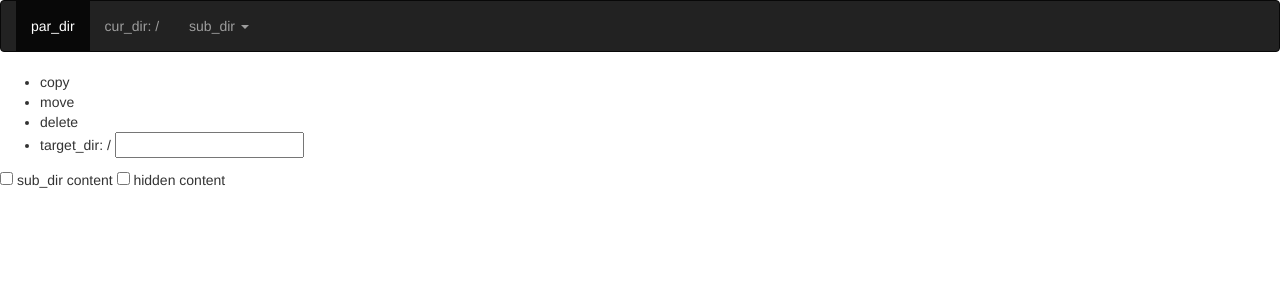
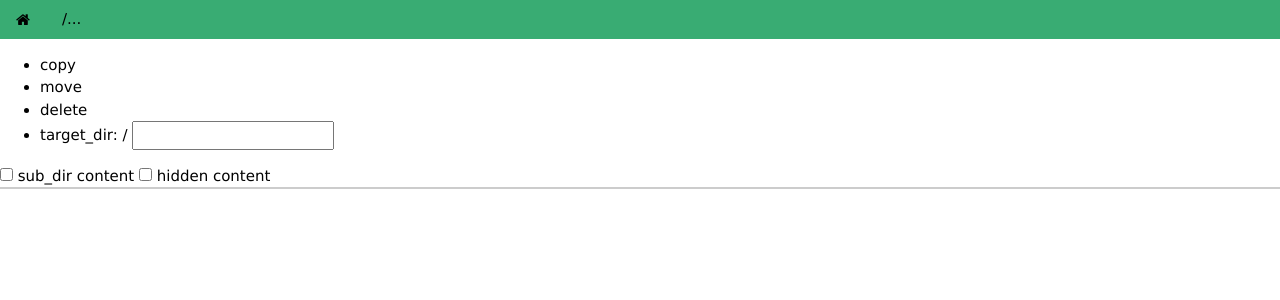
Before and after one commit to libression/libression, a FastAPI app: page / in a window 1280 px wide. Shown: the top 300 px of the page. Run offline with FastAPI, Linux system fonts and the light colour scheme; data that the repository does not hold is empty; some libraries are stand-ins or nearby versions.

Commit message:
use w3css and tidy up

```diff
--- a/libression/impression.py
+++ b/libression/impression.py
@@ -5,7 +5,7 @@ import pyheif
 import logging
 import botocore
 
-from PIL import Image
+from PIL import Image, ImageOps
 
 from libression import config, s3
 
@@ -60,6 +60,8 @@ def _generate_cache(
         image = Image.frombytes(mode=i.mode, size=i.size, data=i.data)
     else:
         image = Image.open(original_contents)
+        if file_format in [FileFormat.jpeg, FileFormat.jpg]:
+            image = ImageOps.exif_transpose(image)
 
     if image is None:
         return None
--- a/main.py
+++ b/main.py
@@ -1,13 +1,10 @@
 import logging
 
-from fastapi import FastAPI, Request, Response
+from fastapi import FastAPI, Request, Response, responses
 from fastapi.templating import Jinja2Templates
 from fastapi.staticfiles import StaticFiles
-from fastapi import responses
-from libression import organiser
+from libression import entities, organiser
 import uvicorn
-from libression import entities
-from libression.organiser import update_caches
 
 
 logging.basicConfig(
@@ -33,7 +30,7 @@ def refresh_page_params(
 ) -> entities.PageParamsResponse:
 
     page_metadata = organiser.fetch_page_params(request)
-    update_caches(page_metadata.file_keys)
+    organiser.update_caches(page_metadata.file_keys)
     return page_metadata
 
 
--- a/static/main.js
+++ b/static/main.js
@@ -4,34 +4,78 @@ import { refreshGallery } from './gallery.js'
 
 
 function _refreshInnerDirs(inner_dirs){
-    var new_inner_dirs = document.createElement("ul")
-    new_inner_dirs.className = "dropdown-menu"
+
+    var hover_div = document.createElement("div")
+    hover_div.className = "w3-dropdown-hover"
+
+    var hover_button = document.createElement("button")
+    hover_button.className = "w3-button"
+    hover_button.innerText = "/..."
+
+    hover_div.appendChild(hover_button)
+
+    var dropdown_content = document.createElement("div")
+    dropdown_content.className = "w3-dropdown-content w3-bar-block w3-card-4"
     inner_dirs?.forEach(function (inner_dir) {
-        var inner_dir_li = document.createElement("li")
-        var inner_dir_a = document.createElement("a")
-        inner_dir_a.text = "/".concat(inner_dir)
-        inner_dir_a.addEventListener('click', function(){
-            refreshPage(inner_dir)
-        })
-        inner_dir_li.appendChild(inner_dir_a)
-        new_inner_dirs.appendChild(inner_dir_li)
+        var folder_name = inner_dir.split("/").at(-1)
+        var inner_dir_a = _newPathButton(inner_dir, folder_name)
+        dropdown_content.appendChild(inner_dir_a)
     })
 
-    var inner_dir_dom = document.getElementsByClassName("dropdown-menu")
-    if (inner_dir_dom){
-        inner_dir_dom[0].replaceWith(new_inner_dirs)
-    }
+    hover_div.append(dropdown_content)
+
+    return hover_div
 }
 
-function _refreshOuterDir(par_dir){
-    var dom = document.querySelector("#par_dir")
-    var new_dom = dom.cloneNode(true)
-    new_dom.text = "par_dir"
-    new_dom.addEventListener('click', function(){
-        refreshPage(par_dir)
+
+function _newPathButton(target_path, show_text){
+    var dom = document.createElement("a")
+    dom.className = "w3-bar-item w3-button"
+    dom.innerText = show_text
+    dom.addEventListener('click', function(){
+        refreshPage(target_path)
     })
+    return dom
+}
+
+
+function updateNavBar(cur_dir, inner_dirs){
+    var dom = document.getElementById("navigation_bar")
+    var new_dom = document.createElement("div")
+    new_dom.class = "w3-bar"
+    new_dom.style = "background-color:#39ac73"
+    new_dom.id = "navigation_bar"
+
+    new_dom.append(_createHome())
+
+    var cur_dir_tokens = cur_dir.split("/")
+
+    if (cur_dir_tokens.at(0) != ""){
+        for (var i = 0; i < cur_dir_tokens.length; i++) {
+            var target_path = cur_dir_tokens.slice(0, i+1).join("/")
+            var show_text = "/".concat(cur_dir_tokens[i])
+            var partial_path = _newPathButton(target_path, show_text)
+            new_dom.appendChild(partial_path)
+        }
+    }
+
+    var inner_dir_a = _refreshInnerDirs(inner_dirs)
+    inner_dir_a.id = "cur_dir"
+    inner_dir_a.value = cur_dir
+
+    new_dom.append(inner_dir_a)
+
     dom.replaceWith(new_dom)  // clears old listeners
 }
+
+
+function _createHome(){
+    var home = document.createElement("i")
+    home.className = "w3-bar-item w3-button fa fa-home"
+    home.addEventListener('click', goHome)
+    return home
+}
+
 
 function _refreshCheckboxes(query_str, cur_dir){
     var dom = document.querySelector(query_str)
@@ -42,14 +86,14 @@ function _refreshCheckboxes(query_str, cur_dir){
     dom.replaceWith(new_dom)  // clears old listeners
 }
 
-function _updateDOM(response_dict){
+function _updateDOM(response_dict, cur_dir){
     // Update DOM
+    updateNavBar(cur_dir, response_dict["inner_dirs"])
     refreshGallery(response_dict["file_keys"])
-    _refreshInnerDirs(response_dict["inner_dirs"])
-    _refreshOuterDir(response_dict["par_dir"])
 }
 
-async function refreshPage(cur_dir=""){
+
+async function refreshPage(cur_dir){
     var show_subdirs = document.querySelector("#show_subdirs").checked
     var show_hidden_content = document.querySelector("#show_hidden_content").checked
 
@@ -60,8 +104,6 @@ async function refreshPage(cur_dir=""){
         "show_hidden_content": show_hidden_content
     }
 
-    var cur_dir_dom = document.querySelector("#cur_dir")
-    cur_dir_dom.text = "cur_dir: /".concat(cur_dir)
     _refreshCheckboxes("#show_subdirs", cur_dir)
     _refreshCheckboxes("#show_hidden_content", cur_dir)
 
@@ -74,29 +116,31 @@ async function refreshPage(cur_dir=""){
     ).then(
         (response) => response.json()
     ).then(
-        (data) => _updateDOM(data)
+        (data) => _updateDOM(data, cur_dir)
     )
 }
 
 async function copyKeys(){
     await fileAction("copy")
-    var cur_dir = document.querySelector("#cur_dir").innerText.slice(10)
+    var cur_dir = document.querySelector("#cur_dir").value
     refreshPage(cur_dir)
 }
 
 async function moveKeys(){
     await fileAction("move")
-    var cur_dir = document.querySelector("#cur_dir").innerText.slice(10)
+    var cur_dir = document.querySelector("#cur_dir").value
     refreshPage(cur_dir)
 }
 
 async function deleteKeys(){
     await fileAction("delete")
-    var cur_dir = document.querySelector("#cur_dir").innerText.slice(10)
+    var cur_dir = document.querySelector("#cur_dir").value
     refreshPage(cur_dir)
 }
 
-window.addEventListener('load', refreshPage())
+async function goHome(){await refreshPage("")}
+
+window.addEventListener('load', goHome())
 
 const copy_action = document.getElementById("copy_action");
 copy_action.addEventListener('click', copyKeys)
--- a/static/styles.css
+++ /dev/null
@@ -1,41 +0,0 @@
-.gallery {
-   line-height:1;
-   -webkit-column-count:4; /* split it into 5 columns */
-   -webkit-column-gap:5px; /* gap between columns */
-   -moz-column-count:5;
-   -moz-column-gap:5px;
-   column-count:4;
-   column-gap:5px;
-}
-
-.gallery img {
-   width: 100% !important;
-   height: auto !important;
-   margin-bottom:5px; /* to match column gap */
-}
-
-figure {
-  position: relative;
-  transition: all 0.3s;
-}
-
-figure:hover{
-  opacity: 0.6;
-}
-
-figure:hover figcaption{
-  opacity : 0.6;
-}
-
-figcaption{
-  background-color: black;
-  font-size: xx-small;
-  color: white;
-  opacity: 0;
-  float: middle;
-  position: absolute;
-  text-align: center;
-    bottom: 0;
-    left: 0;
-    right: 0;
-}
--- a/templates/base.html
+++ b/templates/base.html
@@ -1,41 +1,22 @@
 <!DOCTYPE html>
 <script type="module" src="{{ url_for('static', path='/main.js')}}"></script>
-<link rel="stylesheet" href="{{ url_for('static', path='/styles.css') }}">
 
-<!-- Latest compiled and minified CSS -->
-<link rel="stylesheet" href="https://maxcdn.bootstrapcdn.com/bootstrap/3.4.1/css/bootstrap.min.css">
-
-<!-- jQuery library -->
-<script src="https://ajax.googleapis.com/ajax/libs/jquery/3.6.3/jquery.min.js"></script>
-
-<!-- Latest compiled JavaScript -->
-<script src="https://maxcdn.bootstrapcdn.com/bootstrap/3.4.1/js/bootstrap.min.js"></script>
-
-<html>
+<html lang="en">
 <head>
     <title>libression</title>
+    <meta charset="UTF-8">
+    <meta name="viewport" content="width=device-width, initial-scale=1">
+    <link rel="stylesheet" href="https://www.w3schools.com/w3css/4/w3.css">
+    <link rel="stylesheet" href="https://cdnjs.cloudflare.com/ajax/libs/font-awesome/4.7.0/css/font-awesome.min.css">
     <link rel="shortcut icon" href="#">
 </head>
 
 <body class="body">
 
-    <nav class="navbar navbar-inverse navbar-expand-sm">
-        <div class="container-fluid">
-          <ul class="nav navbar-nav">
-            <li class="active"><a id="par_dir"></a></li>
-            <li><a id="cur_dir"></a></li>
-            <li class="dropdown">
-                <a class="dropdown-toggle" data-toggle="dropdown">sub_dir
-                    <span class="caret"></span></a>
-                <ul class="dropdown-menu"></ul>
-            </l>
-          </ul>
-        </div>
-      </nav>
-
-
-
-
+<div class="w3-bar"
+     style="background-color:#39ac73"
+     id="navigation_bar">
+</div>
 
 <div>
     <ul id="actions">
@@ -51,7 +32,7 @@
     <input id="show_hidden_content" type="checkbox"/> hidden content
 </div>
 
-<div class="gallery"></div>
+<div class="w3-row w3-border" id="gallery"></div>
 
 </body>
 
```
Also changed, not shown: static/gallery.js (+16 -10 lines).
